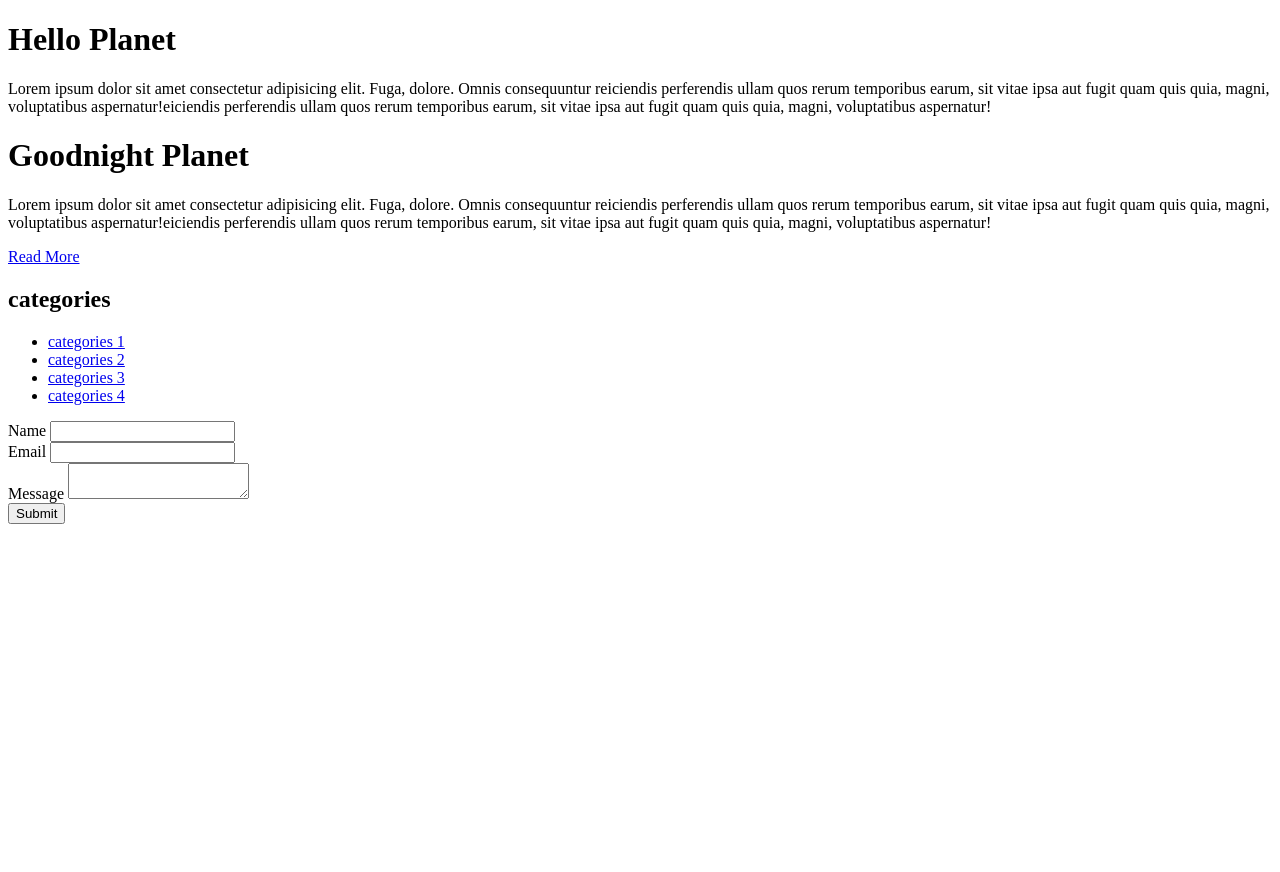
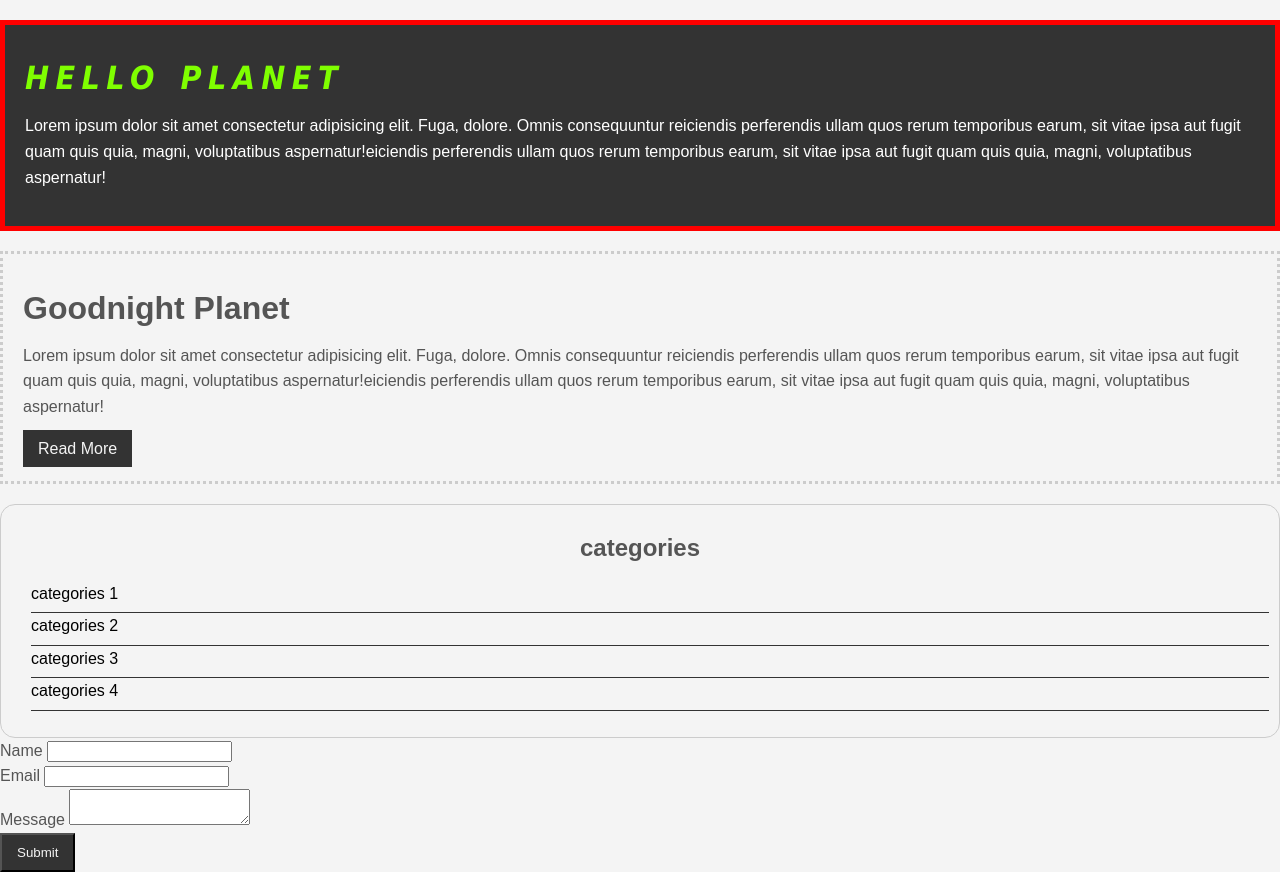
Before and after one commit to Alexander-Ezeh/CSS, a plain HTML site: page index.html in a window 1280 px wide. Before the commit the page ends 800 px from the top, so only its background shows below. Drawn offline with Linux system fonts and the light colour scheme; the site is published under a folder, as on GitHub Pages, so addresses that start at the root find nothing.

Commit message:
correction

```diff
--- a/index.html
+++ b/index.html
@@ -5,7 +5,7 @@
     <meta name="viewport" content="width=device-width, initial-scale=1.0" />
     <title>csscheatsheet</title>
     <link rel="shortcut icon" href="Blue-Obsidian.jpg" type="image/x-icon" />
-    <link rel="stylesheet" href="/csscheatsheet.css" />
+    <link rel="stylesheet" href="csscheatsheet.css" />
   </head>
   <body>
     <body class="container">
```
